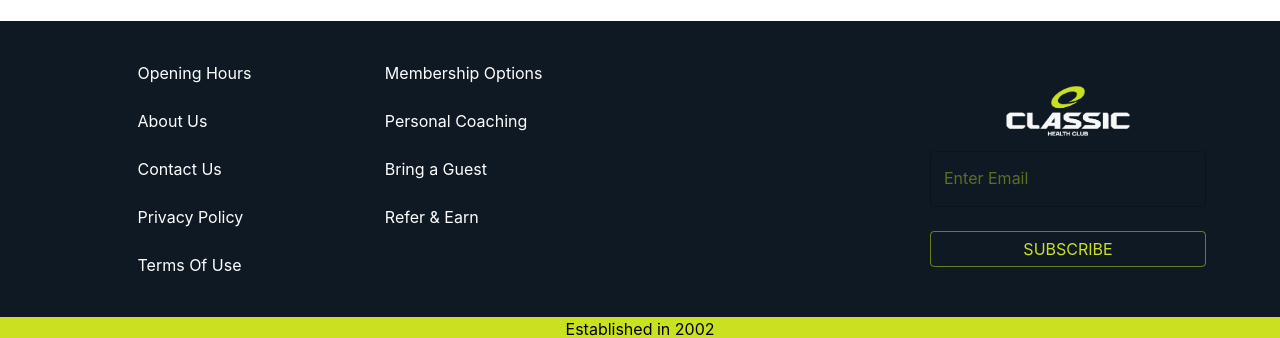
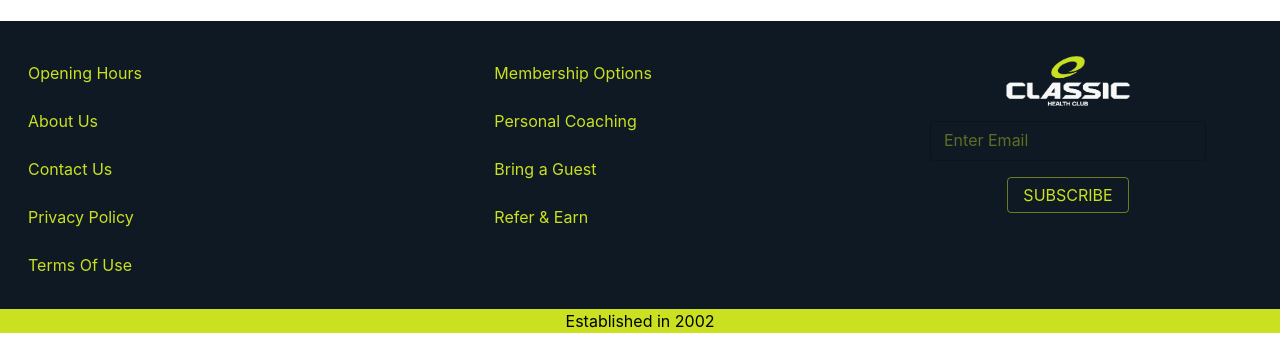
Before and after one commit to vivan1999/gym-webapp, a React (Vite) app: page / in a window 1280 px wide. Shown: the part 1416-1754 px from the top of the page. Built offline with nearby package versions, Linux system fonts and the light colour scheme.

Commit message:
Form added

```diff
--- a/package.json
+++ b/package.json
@@ -16,8 +16,10 @@
     "@tailwindcss/vite": "^4.1.10",
     "react": "^19.1.0",
     "react-dom": "^19.1.0",
+    "react-hook-form": "^7.58.1",
     "react-icons": "^5.5.0",
-    "react-router-dom": "^7.5.0"
+    "react-router-dom": "^7.5.0",
+    "yup": "^1.6.1"
   },
   "devDependencies": {
     "@eslint/js": "^9.25.0",
--- a/src/App.jsx
+++ b/src/App.jsx
@@ -4,6 +4,7 @@ import Home from './pages/Home'
 import NotFound from './pages/NotFound'
 import { ThemeProvider } from '@emotion/react'
 import theme from './constants/theme'
+import BuyPlan from './pages/BuyPlan'
 
 function App() {
   return (
@@ -15,6 +16,8 @@ function App() {
             </Route>
             <Route path="*" element={<NotFound />}>
             </Route>
+            <Route path="/buy-membership" element={<BuyPlan />}>
+            </Route>
           </Routes>
         </BrowserRouter>
       </ThemeProvider>
--- a/src/components/Footer.jsx
+++ b/src/components/Footer.jsx
@@ -14,68 +14,68 @@ const Footer = () => {
         <footer className='w-full bg-black p-4 max-sm:p-1' style={{ backgroundColor: "#0f1923" }}>
             <Box sx={{ padding: 0.5 }}>
                 <div className='text-white flex flex-row justify-between'>
-                    <div className='w-[50vw] flex justify-evenly'>
-                        <div>
-                            <List >
+                    <div className='w-[50vw] flex justify-between pt-2'>
+                        <div >
+                            <List sx={{ padding: 0, justifyContent: 'start', paddingRight: 1 }}>
                                 <ListItem sx={{ padding: 0 }}>
-                                    <ListItemButton>
-                                        <ListItemText><Typography variant='body1'>Opening Hours</Typography></ListItemText>
+                                    <ListItemButton sx={{ padding: { xs: 0, sm: 1 } }}>
+                                        <ListItemText><Typography variant='body1' color='primary'>Opening Hours</Typography></ListItemText>
                                     </ListItemButton>
                                 </ListItem>
                                 <ListItem sx={{ padding: 0 }}>
-                                    <ListItemButton>
-                                        <ListItemText><Typography >About Us</Typography></ListItemText>
+                                    <ListItemButton sx={{ padding: { xs: 0, sm: 1 } }}>
+                                        <ListItemText><Typography variant='body1' color='primary'>About Us</Typography></ListItemText>
                                     </ListItemButton>
                                 </ListItem >
                                 <ListItem sx={{ padding: 0 }}>
-                                    <ListItemButton>
-                                        <ListItemText><Typography >Contact Us</Typography></ListItemText>
+                                    <ListItemButton sx={{ padding: { xs: 0, sm: 1 } }}>
+                                        <ListItemText><Typography variant='body1' color='primary'>Contact Us</Typography></ListItemText>
                                     </ListItemButton>
                                 </ListItem>
                                 <ListItem sx={{ padding: 0 }}>
-                                    <ListItemButton>
-                                        <ListItemText><Typography >Privacy Policy</Typography></ListItemText>
+                                    <ListItemButton sx={{ padding: { xs: 0, sm: 1 } }}>
+                                        <ListItemText><Typography variant='body1' color='primary'>Privacy Policy</Typography></ListItemText>
                                     </ListItemButton>
                                 </ListItem >
                                 <ListItem sx={{ padding: 0 }}>
-                                    <ListItemButton>
-                                        <ListItemText><Typography >Terms Of Use</Typography></ListItemText>
+                                    <ListItemButton sx={{ padding: { xs: 0, sm: 1 } }}>
+                                        <ListItemText><Typography variant='body1' color='primary'>Terms Of Use</Typography></ListItemText>
                                     </ListItemButton>
                                 </ListItem>
                             </List>
                         </div>
                         <div >
-                            <List >
+                            <List sx={{ padding: 0, justifyContent: 'start' }}>
                                 <ListItem sx={{ padding: 0 }}>
-                                    <ListItemButton>
-                                        <ListItemText><Typography >Membership Options</Typography></ListItemText>
+                                    <ListItemButton sx={{ padding: { xs: 0, sm: 1 } }}>
+                                        <ListItemText><Typography variant='body1' color='primary'>Membership Options</Typography></ListItemText>
                                     </ListItemButton>
                                 </ListItem>
                                 <ListItem sx={{ padding: 0 }}>
-                                    <ListItemButton>
-                                        <ListItemText><Typography >Personal Coaching</Typography></ListItemText>
+                                    <ListItemButton sx={{ padding: { xs: 0, sm: 1 } }}>
+                                        <ListItemText><Typography variant='body1' color='primary'>Personal Coaching</Typography></ListItemText>
                                     </ListItemButton>
                                 </ListItem>
                                 <ListItem sx={{ padding: 0 }}>
-                                    <ListItemButton>
-                                        <ListItemText><Typography >Bring a Guest</Typography></ListItemText>
+                                    <ListItemButton sx={{ padding: { xs: 0, sm: 1 } }}>
+                                        <ListItemText><Typography variant='body1' color='primary'>Bring a Guest</Typography></ListItemText>
                                     </ListItemButton>
                                 </ListItem>
                                 <ListItem sx={{ padding: 0 }}>
-                                    <ListItemButton>
-                                        <ListItemText><Typography >Refer & Earn</Typography></ListItemText>
+                                    <ListItemButton sx={{ padding: { xs: 0, sm: 1 } }}>
+                                        <ListItemText><Typography variant='body1' color='primary'>Refer & Earn</Typography></ListItemText>
                                     </ListItemButton>
                                 </ListItem>
                             </List>
                         </div>
                     </div>
-                    <div className='w-[30vw] flex flex-col justify-center items-center'>
-                        <div className='flex w-[25vw] h-[25vw] lg:w-[15vw] lg:h-[10vh] overflow-hidden'>
+                    <div className='w-[30vw] flex flex-col justify-start items-center'>
+                        <div className='flex w-[25vw] h-[25vw] lg:w-[15vw] lg:h-[10vh] overflow-hidden justify-start'>
                             <img className='w-full h-full object-cover' src={logo} />
                         </div>
-                        <form className='flex flex-col gap-6'>
-                            <TextField variant='outlined' color='primary' placeholder='Enter Email'></TextField>
-                            <Button variant='outlined'><Typography variant='body1'>Subscribe</Typography></Button>
+                        <form className='flex flex-col gap-4 justify-center items-center'>
+                            <TextField size='small' variant='outlined' color='primary' placeholder='Enter Email' sx={{ 'input::placeholder': { fontSize: { xs: 6, sm: 16 } }, fontSize: { xs: 6, sm: 16 } }}></TextField>
+                            <Button variant='outlined'><Typography sx={{ fontSize: { xs: 6, sm: 16 } }}>Subscribe</Typography></Button>
                         </form>
                     </div>
                 </div>
--- /dev/null
+++ b/src/components/Forms/MembershipForm.jsx
@@ -0,0 +1,34 @@
+import React from 'react'
+import { useForm, Controller } from 'react-hook-form'
+import * as Yup from 'yup'
+import { yupResolver } from '@hookform/resolvers/yup'
+import TextField from '@mui/material/TextField'
+import Box from "@mui/material/Box"
+import Button from '@mui/material/Button'
+
+const MembershipForm = () => {
+    const validationSchema = Yup.object().shape({
+        email: Yup.string().email("Invalid Email").required("Email is Required"),
+        firstName: Yup.string().required("Enter First Name"),
+        lastName: Yup.string().required("Enter Last Name")
+    })
+    const { control, handleSubmit, formState: { errors } } = useForm({ resolver: yupResolver(validationSchema) })
+
+    const onSubmit = (data) => {
+        console.log(data)
+    }
+
+    return (
+        <div>
+            <Box component="form" onSubmit={handleSubmit(onSubmit)}>
+                <Controller control={control} name='email' render={(field) => (
+                    <TextField {...field} label="Email" error={errors.email} helperText={errors.email?.message}>
+                    </TextField>)}>
+                </Controller>
+                <Button type="submit">Submit Buy</Button>
+            </Box>
+        </div>
+    )
+}
+
+export default MembershipForm
--- a/src/constants/theme.js
+++ b/src/constants/theme.js
@@ -10,15 +10,12 @@ const theme = createTheme({
         body1:{
             fontSize:16,
             '@media (max-width:350px)':{
-                fontSize:8
+                fontSize:12
             },
             '@media (min-width:350px)':{
-                fontSize:10
+                fontSize:14
             },
             '@media (min-width:768px)':{
-                fontSize:14
-            },
-            '@media (min-width:1024px)':{
                 fontSize:16
             }
         },
--- /dev/null
+++ b/src/pages/BuyPlan.jsx
@@ -0,0 +1,13 @@
+import React from 'react'
+import MembershipForm from '../components/Forms/MembershipForm'
+
+const BuyPlan = () => {
+    return (
+        <div>
+            Buy-membership
+            <MembershipForm />
+        </div>
+    )
+}
+
+export default BuyPlan
--- a/src/sections/Hero.jsx
+++ b/src/sections/Hero.jsx
@@ -27,9 +27,9 @@ const Hero = () => {
             }}>
                 {/*<div color='secondary' className='absolute left-1/2 top-1/2 transform -translate-x-1/2 -translate-y-1/2 bg-white w-[30%] max-lg:w-[50%] box-border rounded-3xl flex justify-center items-center p-5 m-5 bg-gradient-to-r from-white to-gray-400'>*/}
                 <div className='justify-center items-center flex flex-col'>
-                    <Typography >Use Code : saver</Typography>
+                    <Typography variant='body1'>Use Code : saver</Typography>
                     <br />
-                    <Typography>
+                    <Typography variant='body1'>
                         Save on our 12 Month Membership
                     </Typography>
                     <br />
```
Also changed, not shown: src/components/Navbar/Navbar.jsx (+15 -11 lines), src/components/Forms/LoginForm.jsx (added), 1 other file (tests, documents, lock files or other folders).
